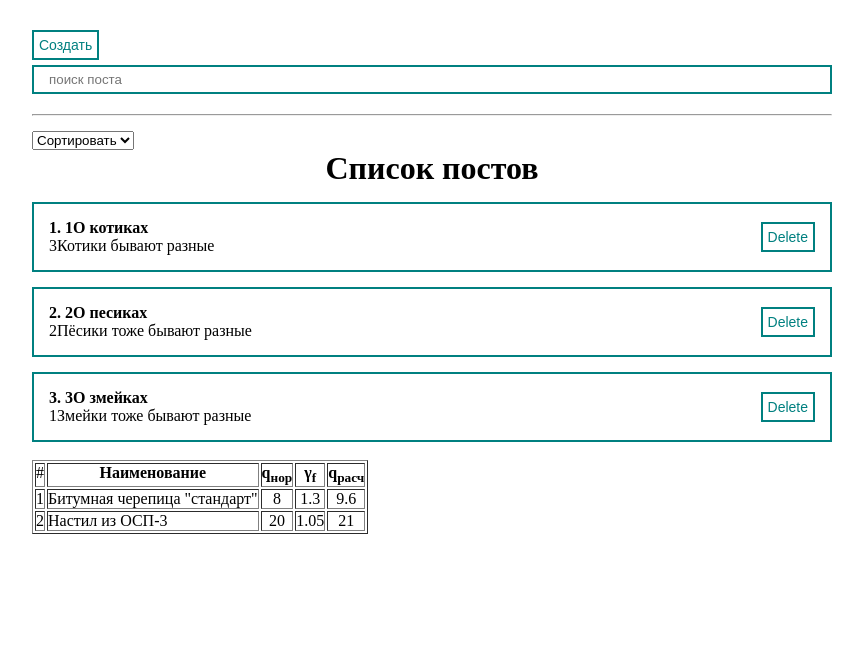
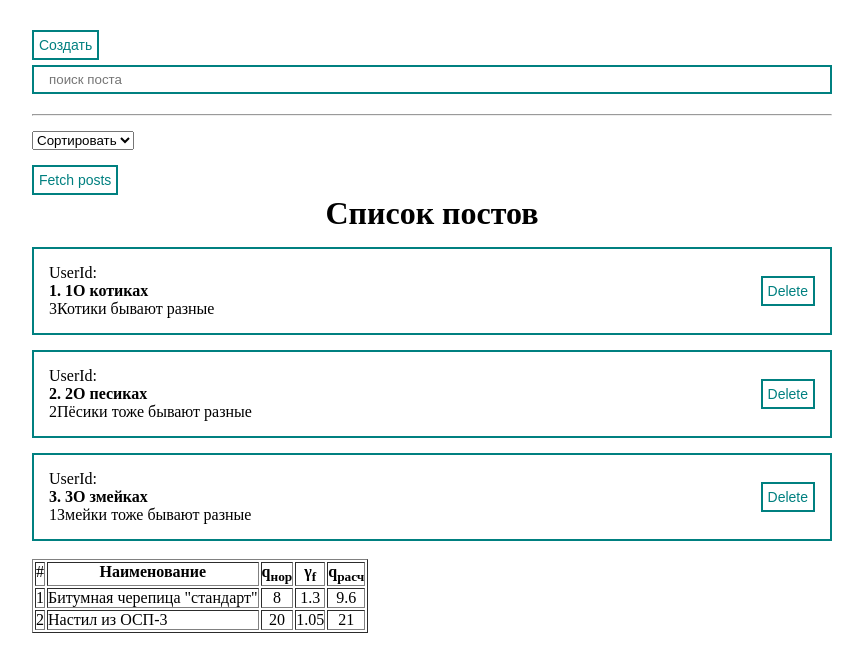
Before and after one commit to sumenko/hello_react, a React (Create React App) app: page / in a window 1280 px wide. Shown: the top 672 px of the page, without its empty margins (208-1071 px from the left). Built offline with nearby package versions, Linux system fonts and the light colour scheme; the HTML template or start-up script is replaced by a standard one.

Commit message:
add fetch button

```diff
--- a/src/App.js
+++ b/src/App.js
@@ -7,6 +7,7 @@ import TablePrint from './components/TablePrint';
 import PostFilter from './components/PostFilter';
 import MyModal from './components/UI/MyModal/MyModal';
 import MyButton from './components/UI/button/MyButton';
+import axios from 'axios';
 
 function App() {
   // entry point
@@ -22,6 +23,13 @@ function App() {
     setPosts([...posts, newPost])
     setModal(false)
   }
+
+  async function fetchPosts() {
+    const response = await axios.get('https://jsonplaceholder.typicode.com/posts')
+    setPosts(response.data);
+    // console.log(response)
+  }
+
   const removePost = (post) =>{setPosts(posts.filter(p => p.id !== post.id))}
 
 
@@ -41,6 +49,7 @@ function App() {
     <div className="App">
       <MyButton style= {{marginTop: 30}} onClick={() => setModal(true)}>Создать</MyButton>
       <PostFilter filter={filter} setFilter={setFilter} />
+      <MyButton style={{marginTop: 15}} onClick={fetchPosts}>Fetch posts</MyButton>
       <MyModal visible={modal} setVisible={setModal}>
           <PostForm create={createPost}/>
       </MyModal>
--- a/src/components/PostItem.jsx
+++ b/src/components/PostItem.jsx
@@ -5,6 +5,7 @@ const PostItem = (props, {removePost}) => {
     return (
         <div className="post">
             <div className="post__content">
+                UserId: {props.post.userId}<br />
                 <strong>{props.number}. {props.post.title}</strong>
                 <div>
                     {props.post.body}
```
